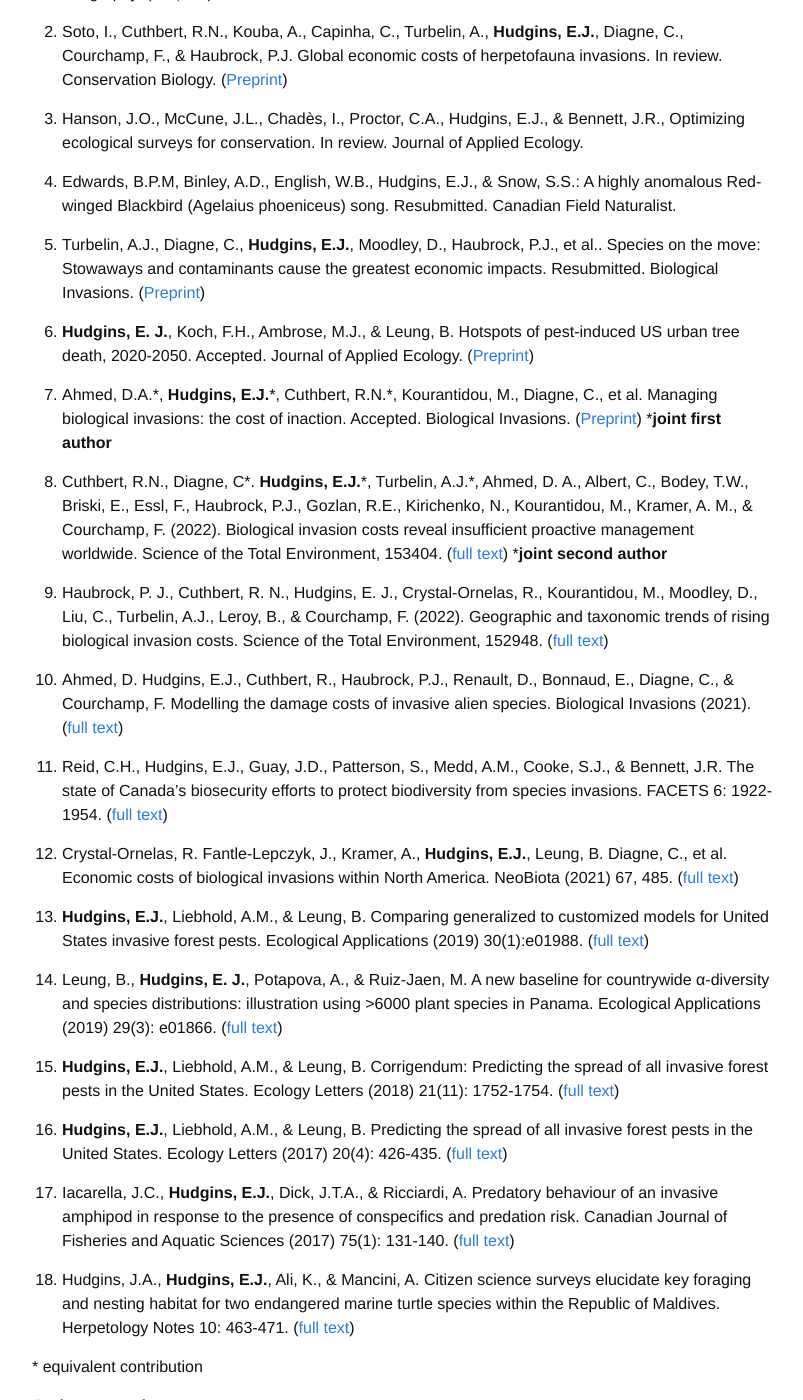
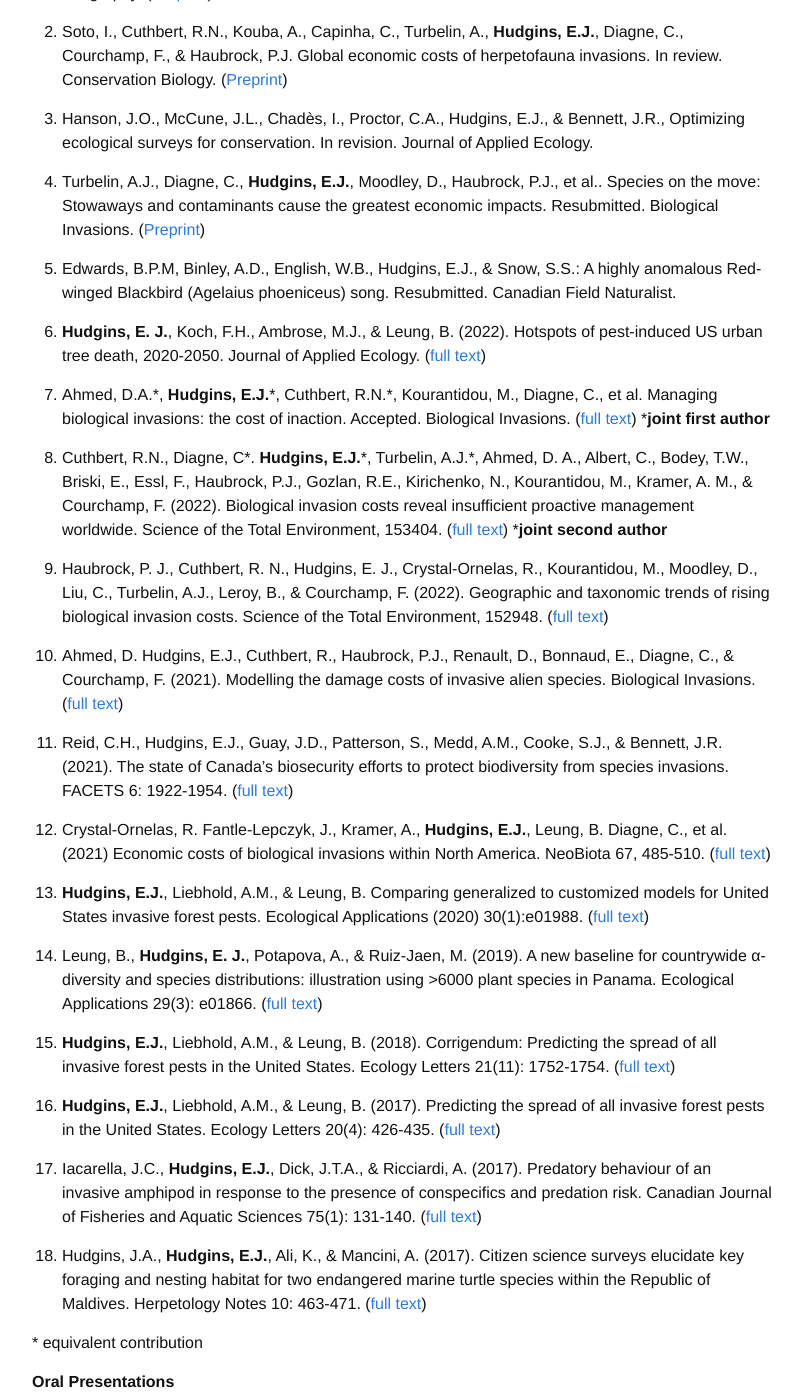
Before and after one commit to emmajhudgins/emmajhudgins.github.io, a Jekyll site: the page built from publications.md, in a window 1280 px wide and 1400 px high, scrolled down 231 px. Shown: the whole window, without its empty margins (238-1041 px from the left). Built offline with Jekyll 4.4.1, drawn with Linux system fonts in a browser that asks for light colours; nearby versions of some CDN libraries; some web fonts are replaced; some of the changed text lies outside the part shown.

Commit message:
update pubs

```diff
--- a/publications.md
+++ b/publications.md
@@ -7,19 +7,19 @@ nav: true
 order: 2
 
 ---
-18.  Palacio, F., Callaghan, C.T., Cardoso, P., **Hudgins, E.J.**, Jarzyna, M., Ottaviani, G., Riva, F., Roza, C., Shirey, V., & Mammola, S.  A protocol for reproducible functional diversity analyses. Submitted. Ecography. ([Preprint](https://ecoevorxiv.org/yt9sb/))
+18.  Palacio, F., Callaghan, C.T., Cardoso, P., **Hudgins, E.J.**, Jarzyna, M., Ottaviani, G., Riva, F., Roza, C., Shirey, V., & Mammola, S.  A protocol for reproducible functional diversity analyses. In review. Ecography. ([Preprint](https://ecoevorxiv.org/yt9sb/))
 
 17.  Soto, I., Cuthbert, R.N., Kouba, A., Capinha, C., Turbelin, A., **Hudgins, E.J.**, Diagne, C., Courchamp, F., & Haubrock, P.J. Global economic costs of herpetofauna invasions. In review. Conservation Biology. ([Preprint](https://doi.org/10.21203/rs.3.rs-964112/v1))
 
-16. Hanson, J.O., McCune, J.L., Chadès, I., Proctor, C.A., Hudgins, E.J., & Bennett, J.R., Optimizing ecological surveys for conservation. In review. Journal of Applied Ecology.
+16. Hanson, J.O., McCune, J.L., Chadès, I., Proctor, C.A., Hudgins, E.J., & Bennett, J.R., Optimizing ecological surveys for conservation. In revision. Journal of Applied Ecology.
 
-15. Edwards, B.P.M, Binley, A.D., English, W.B., Hudgins, E.J., & Snow, S.S.: A highly anomalous Red-winged Blackbird (Agelaius phoeniceus) song. Resubmitted. Canadian Field Naturalist.
+15. Turbelin, A.J., Diagne, C., **Hudgins, E.J.**, Moodley, D., Haubrock, P.J., et al.. Species on the move: Stowaways and contaminants cause the greatest economic impacts. Resubmitted. Biological Invasions. ([Preprint](https://doi.org/10.21203/rs.3.rs-440305/v1))
 
-14. Turbelin, A.J., Diagne, C., **Hudgins, E.J.**, Moodley, D., Haubrock, P.J., et al.. Species on the move: Stowaways and contaminants cause the greatest economic impacts. Resubmitted. Biological Invasions. ([Preprint](https://doi.org/10.21203/rs.3.rs-440305/v1))
+14. Edwards, B.P.M, Binley, A.D., English, W.B., Hudgins, E.J., & Snow, S.S.: A highly anomalous Red-winged Blackbird (Agelaius phoeniceus) song. Resubmitted. Canadian Field Naturalist.
 
-13. **Hudgins, E. J.**, Koch, F.H., Ambrose, M.J., & Leung, B. Hotspots of pest-induced US urban tree death, 2020-2050. Accepted. Journal of Applied Ecology. ([Preprint](https://doi.org/10.1101/2021.04.24.441210))
+13. **Hudgins, E. J.**, Koch, F.H., Ambrose, M.J., & Leung, B. (2022). Hotspots of pest-induced US urban tree death, 2020-2050. Journal of Applied Ecology. ([full text](https://doi.org/10.1111/1365-2664.14141/))
 
-12. Ahmed, D.A.\*, **Hudgins, E.J.**\*, Cuthbert, R.N.\*, Kourantidou, M., Diagne, C., et al. Managing biological invasions: the cost of inaction. Accepted. Biological Invasions. ([Preprint](https://doi.org/10.21203/rs.3.rs-300416/v1))
+12. Ahmed, D.A.\*, **Hudgins, E.J.**\*, Cuthbert, R.N.\*, Kourantidou, M., Diagne, C., et al. Managing biological invasions: the cost of inaction. Accepted. Biological Invasions. ([full text](https://doi.org/10.1007/s10530-022-02755-0))
 \***joint first author**
 
 11. Cuthbert, R.N., Diagne, C\*. **Hudgins, E.J.**\*, Turbelin, A.J.\*, Ahmed, D. A., Albert, C., Bodey, T.W., Briski, E., Essl, F., Haubrock, P.J., Gozlan, R.E., Kirichenko, N., Kourantidou, M., Kramer, A. M., & Courchamp, F. (2022). Biological invasion costs reveal insufficient proactive management worldwide. Science of the Total Environment, 153404. ([full text](https://doi.org/10.1016/j.scitotenv.2022.153404))
@@ -27,23 +27,23 @@ order: 2
 
 10. Haubrock, P. J., Cuthbert, R. N., Hudgins, E. J., Crystal-Ornelas, R., Kourantidou, M., Moodley, D., Liu, C., Turbelin, A.J., Leroy, B., & Courchamp, F. (2022). Geographic and taxonomic trends of rising biological invasion costs. Science of the Total Environment, 152948. ([full text](https://doi.org/10.1016/j.scitotenv.2022.152948))
 
-9. Ahmed, D. Hudgins, E.J., Cuthbert, R., Haubrock, P.J., Renault, D., Bonnaud, E., Diagne, C., & Courchamp, F. Modelling the damage costs of invasive alien species. Biological Invasions (2021). ([full text](https://doi.org/10.1007/s10530-021-02586-5))
+9. Ahmed, D. Hudgins, E.J., Cuthbert, R., Haubrock, P.J., Renault, D., Bonnaud, E., Diagne, C., & Courchamp, F. (2021). Modelling the damage costs of invasive alien species. Biological Invasions. ([full text](https://doi.org/10.1007/s10530-021-02586-5))
 
-8. Reid, C.H., Hudgins, E.J., Guay, J.D., Patterson, S., Medd, A.M., Cooke, S.J., & Bennett, J.R. The state of Canada’s biosecurity efforts to protect biodiversity from species invasions. FACETS 6: 1922-1954. ([full text](https://doi.org/10.1139/facets-2021-0012))
+8. Reid, C.H., Hudgins, E.J., Guay, J.D., Patterson, S., Medd, A.M., Cooke, S.J., & Bennett, J.R. (2021). The state of Canada’s biosecurity efforts to protect biodiversity from species invasions. FACETS 6: 1922-1954. ([full text](https://doi.org/10.1139/facets-2021-0012))
 
-7. Crystal-Ornelas, R. Fantle-Lepczyk, J., Kramer, A., **Hudgins, E.J.**, Leung, B. Diagne, C., et al. Economic costs of biological invasions within North America. NeoBiota (2021) 67, 485. ([full text](https://neobiota.pensoft.net/article/58038/))
+7. Crystal-Ornelas, R. Fantle-Lepczyk, J., Kramer, A., **Hudgins, E.J.**, Leung, B. Diagne, C., et al. (2021) Economic costs of biological invasions within North America. NeoBiota 67, 485-510. ([full text](https://neobiota.pensoft.net/article/58038/))
 
-6. **Hudgins, E.J.**, Liebhold, A.M., & Leung, B. Comparing generalized to customized models for United States invasive forest pests. Ecological Applications (2019) 30(1):e01988. ([full text](https://esajournals.onlinelibrary.wiley.com/doi/10.1002/eap.1988))
+6. **Hudgins, E.J.**, Liebhold, A.M., & Leung, B. Comparing generalized to customized models for United States invasive forest pests. Ecological Applications (2020) 30(1):e01988. ([full text](https://esajournals.onlinelibrary.wiley.com/doi/10.1002/eap.1988))
 
-5. Leung, B., **Hudgins, E. J.**, Potapova, A., & Ruiz-Jaen, M. A new baseline for countrywide α-diversity and species distributions: illustration using >6000 plant species in Panama. Ecological Applications (2019) 29(3): e01866. ([full text](https://esajournals.onlinelibrary.wiley.com/doi/10.1002/eap.1866))
+5. Leung, B., **Hudgins, E. J.**, Potapova, A., & Ruiz-Jaen, M. (2019). A new baseline for countrywide α-diversity and species distributions: illustration using >6000 plant species in Panama. Ecological Applications 29(3): e01866. ([full text](https://esajournals.onlinelibrary.wiley.com/doi/10.1002/eap.1866))
 
-4. **Hudgins, E.J.**, Liebhold, A.M., & Leung, B. Corrigendum: Predicting the spread of all invasive forest pests in the United States. Ecology Letters (2018) 21(11): 1752-1754. ([full text](https://onlinelibrary.wiley.com/doi/10.1111/ele.13149))
+4. **Hudgins, E.J.**, Liebhold, A.M., & Leung, B. (2018). Corrigendum: Predicting the spread of all invasive forest pests in the United States. Ecology Letters 21(11): 1752-1754. ([full text](https://onlinelibrary.wiley.com/doi/10.1111/ele.13149))
 
-3. **Hudgins, E.J.**, Liebhold, A.M., & Leung, B. Predicting the spread of all invasive forest pests in the United States. Ecology Letters (2017) 20(4): 426-435. ([full text](http://onlinelibrary.wiley.com/doi/10.1111/ele.12741/full))
+3. **Hudgins, E.J.**, Liebhold, A.M., & Leung, B. (2017). Predicting the spread of all invasive forest pests in the United States. Ecology Letters 20(4): 426-435. ([full text](http://onlinelibrary.wiley.com/doi/10.1111/ele.12741/full))
 
-2. Iacarella, J.C., **Hudgins, E.J.**, Dick, J.T.A., & Ricciardi, A. Predatory behaviour of an invasive amphipod in response to the presence of conspecifics and predation risk. Canadian Journal of Fisheries and Aquatic Sciences (2017) 75(1): 131-140.    ([full text](http://www.nrcresearchpress.com/doi/full/10.1139/cjfas-2016-0417))
+2. Iacarella, J.C., **Hudgins, E.J.**, Dick, J.T.A., & Ricciardi, A. (2017). Predatory behaviour of an invasive amphipod in response to the presence of conspecifics and predation risk. Canadian Journal of Fisheries and Aquatic Sciences 75(1): 131-140. ([full text](http://www.nrcresearchpress.com/doi/full/10.1139/cjfas-2016-0417))
 
-1. Hudgins, J.A., **Hudgins, E.J.**, Ali, K., & Mancini, A. Citizen science surveys elucidate key foraging and nesting habitat for two endangered marine turtle species within the Republic of Maldives. Herpetology Notes 10: 463-471. ([full text](https://www.biotaxa.org/hn/article/view/26126))
+1. Hudgins, J.A., **Hudgins, E.J.**, Ali, K., & Mancini, A. (2017). Citizen science surveys elucidate key foraging and nesting habitat for two endangered marine turtle species within the Republic of Maldives. Herpetology Notes 10: 463-471. ([full text](https://www.biotaxa.org/hn/article/view/26126))
 
 \* equivalent contribution
 
```
Also changed, not shown: 2 other files.
